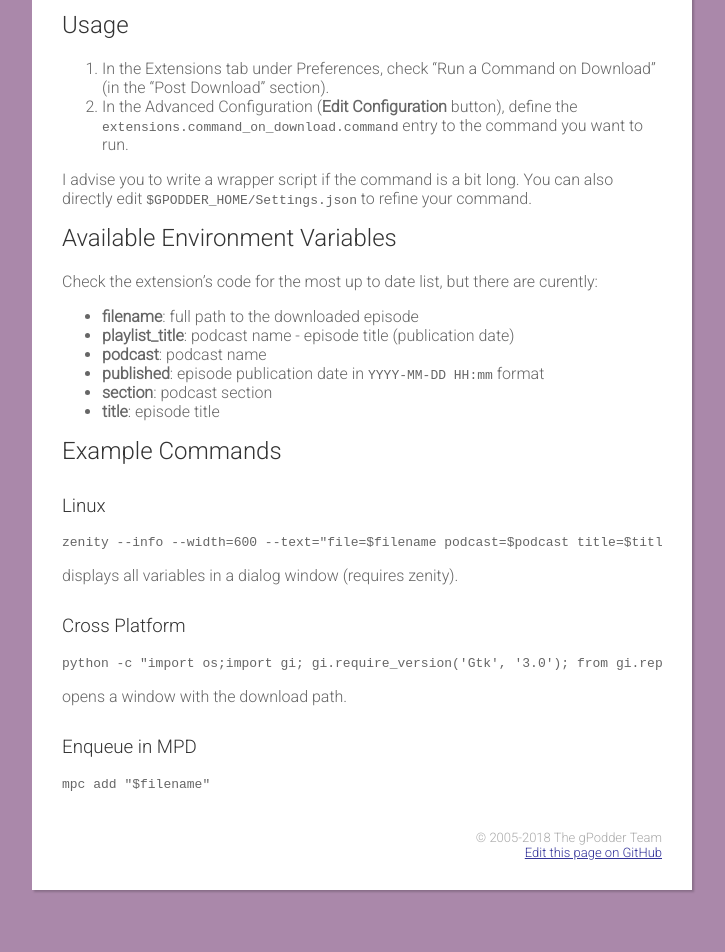
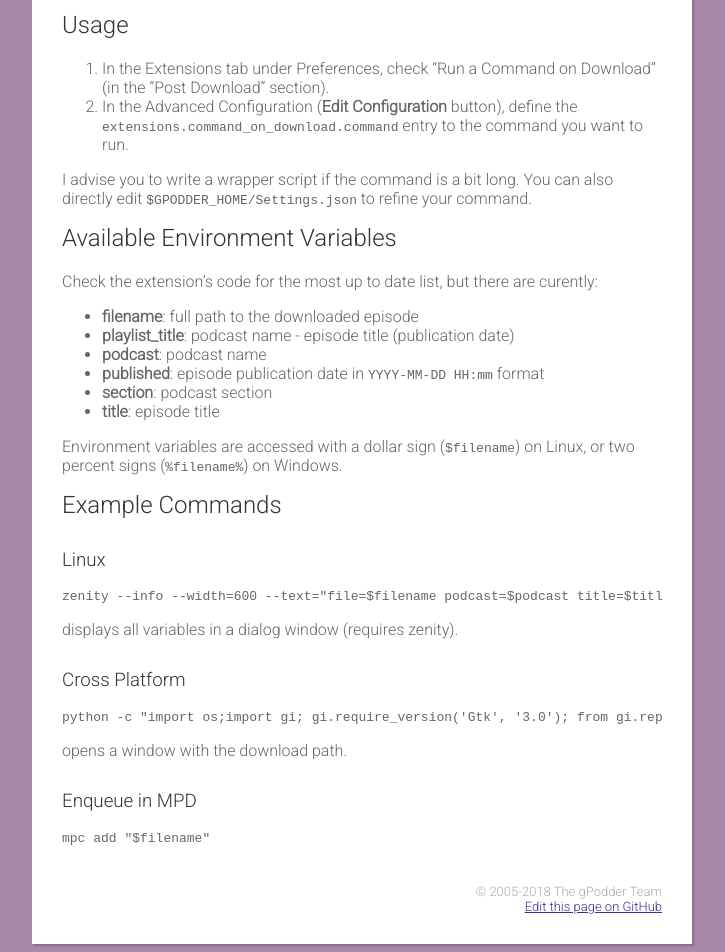
Before and after one commit to gpodder/gpodder.github.io, a Jekyll site: the page built from docs/extensions/commandondownload.md, in a window 1280 px wide. Shown: the part 376-1328 px from the top of the page, without its empty margins (278-1003 px from the left). Built offline with Jekyll 4.4.1, drawn with Linux system fonts in a browser that asks for light colours; our own code applies the rules of GitHub Pages for plain Markdown files; before the commit the page ends 1274 px from its top, so only the background shows below that.

Commit message:
mention how to access environment variables on linux and windows

```diff
--- a/docs/extensions/commandondownload.md
+++ b/docs/extensions/commandondownload.md
@@ -40,6 +40,8 @@ Check the extension's code for the most up to date list, but there are curently:
 - **section**: podcast section
 - **title**: episode title
 
+Environment variables are accessed with a dollar sign (`$filename`) on Linux, or two percent signs (`%filename%`) on Windows.
+
 
 Example Commands
 --------------
```
